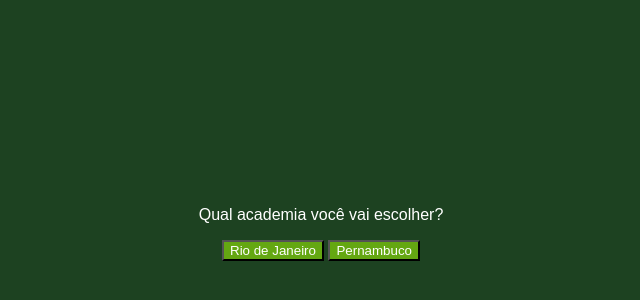
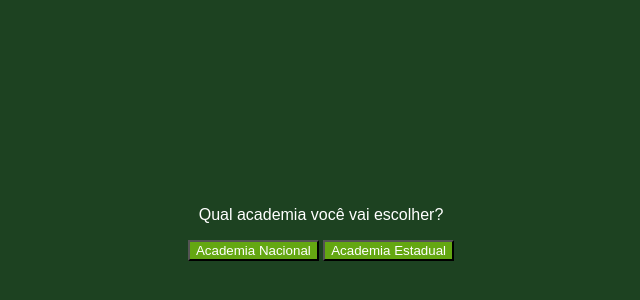
Before and after one commit to kemyamaral/aventura-, a plain HTML site: page index.html in a window 1280 px wide. Shown: the part 134-434 px from the top of the page, without its empty margins (319-959 px from the left). Drawn offline with Linux system fonts and the light colour scheme; a web font is replaced by a local one.

Commit message:
Update index.html

```diff
--- a/index.html
+++ b/index.html
@@ -14,8 +14,8 @@
         <div class="passo ativo" id="passo-0">
             <img src="img/cenario-passo0.png" alt="">
             <p>Qual academia você vai escolher?</p>
-            <button class="btn-proximo" data-proximo="1">Rio de Janeiro</button>
-            <button class="btn-proximo" data-proximo="2">Pernambuco</button>
+            <button class="btn-proximo" data-proximo="1">Academia Nacional</button>
+            <button class="btn-proximo" data-proximo="2">Academia Estadual</button>
         </div>
         <div class="passo" id="passo-1">
             <p>Qual academia você vai escolher?</p>
```
